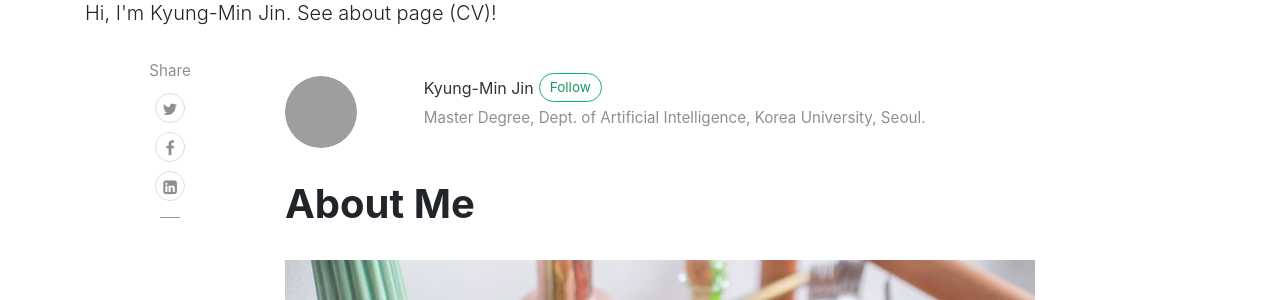
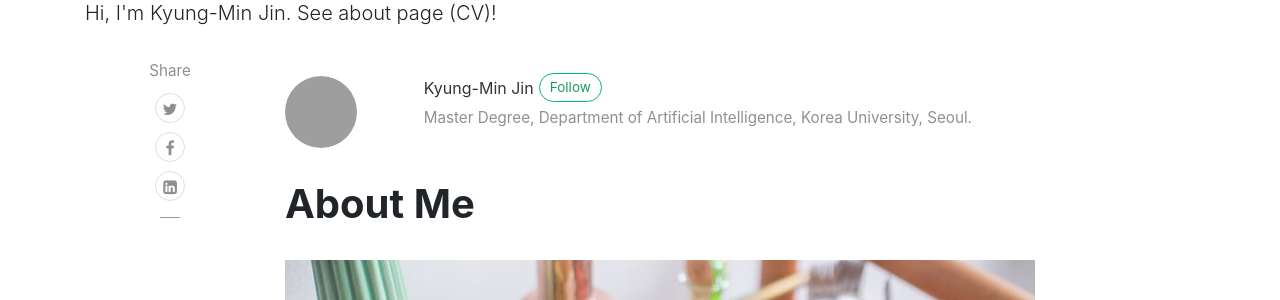
Before and after one commit to KyungMinJin/KyungMinJin.github.io, a Jekyll site: the page built from _posts/2022-05-13-about-me.md, in a window 1280 px wide and 900 px high. Shown: the part 155-455 px from the top of the window. Built offline with Jekyll 4.4.1, drawn with Linux system fonts in a browser that asks for light colours; nearby versions of some CDN libraries; comment, search, counter and statistics services are not loaded; grey boxes are pictures that could not be loaded.

Commit message:
description dept => department

```diff
--- a/_config.yml
+++ b/_config.yml
@@ -20,7 +20,7 @@ authors:
     email: km_jin@korea.ac.kr
     web: https://www.github.com/KyungMinJin
     twitter: https://www.linkedin.com/in/경민-%E2%80%8D진-34594b1b7/
-    description: "Master Degree, Dept. of Artificial Intelligence, Korea University, Seoul."
+    description: "Master Degree, Department of Artificial Intelligence, Korea University, Seoul."
 
 # Plugins
 plugins:
```
Also changed, not shown: 2 other files.
